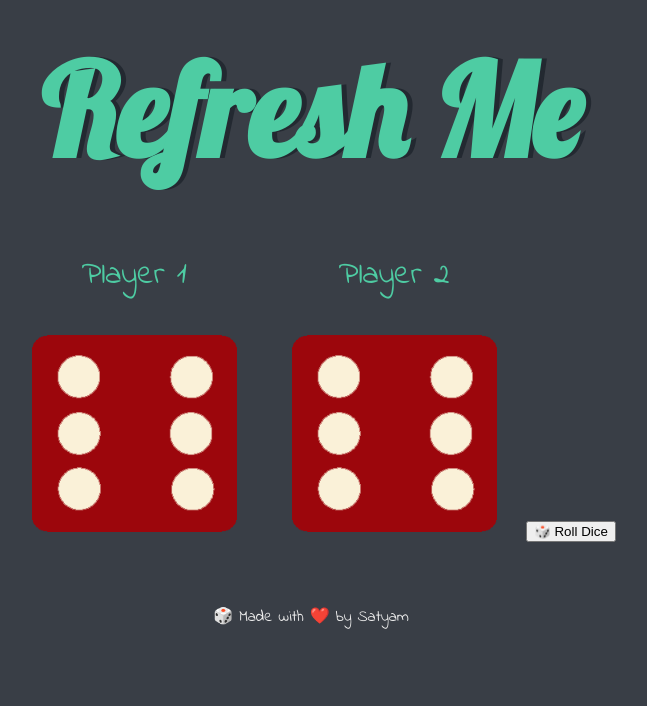
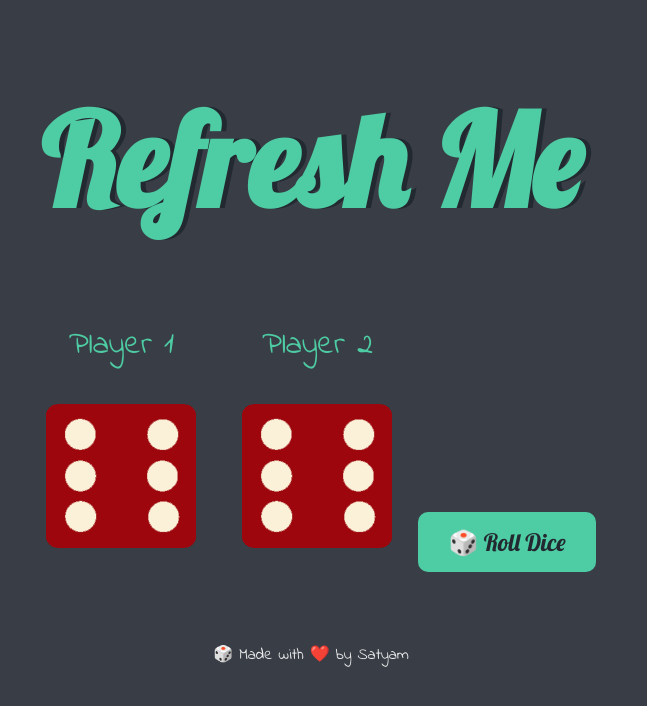
Before and after one commit to satyamsingh1246/Dice-challenge, a plain HTML site: page index.html in a window 1280 px wide. Shown: the whole page, without its empty margins (329-976 px from the left). Drawn offline with Linux system fonts and the light colour scheme.

Commit message:
Update styles.css

```diff
--- a/styles.css
+++ b/styles.css
@@ -1,17 +1,15 @@
+body {
+  background-color: #393e46;
+  margin: 0;
+  text-align: center;
+  font-family: 'Indie Flower', cursive;
+  color: #fff;
+}
+
 .container {
   width: 70%;
   margin: auto;
-  text-align: center;
-}
-
-.dice {
-  text-align: center;
-  display: inline-block;
-
-}
-
-body {
-  background-color: #393E46;
+  padding-top: 50px;
 }
 
 h1 {
@@ -19,23 +17,50 @@ h1 {
   font-family: 'Lobster', cursive;
   text-shadow: 5px 0 #232931;
   font-size: 8rem;
-  color: #4ECCA3;
+  color: #4ecca3;
+}
+
+.dice {
+  display: inline-block;
+  text-align: center;
+  padding: 20px;
 }
 
 p {
   font-size: 2rem;
-  color: #4ECCA3;
-  font-family: 'Indie Flower', cursive;
+  color: #4ecca3;
 }
 
 img {
-  width: 80%;
+  max-width: 150px;
+  width: 100%;
+  transition: transform 0.2s ease-in-out;
+}
+
+.dice img:hover {
+  transform: scale(1.1);
+}
+
+button {
+  margin-top: 30px;
+  padding: 15px 30px;
+  font-size: 1.5rem;
+  background-color: #4ecca3;
+  border: none;
+  color: #232931;
+  font-family: 'Lobster', cursive;
+  border-radius: 10px;
+  cursor: pointer;
+  transition: background-color 0.3s ease;
+}
+
+button:hover {
+  background-color: #3cbf96;
 }
 
 footer {
   margin-top: 5%;
-  color: #EEEEEE;
+  color: #eeeeee;
   text-align: center;
   font-family: 'Indie Flower', cursive;
-
 }
```
